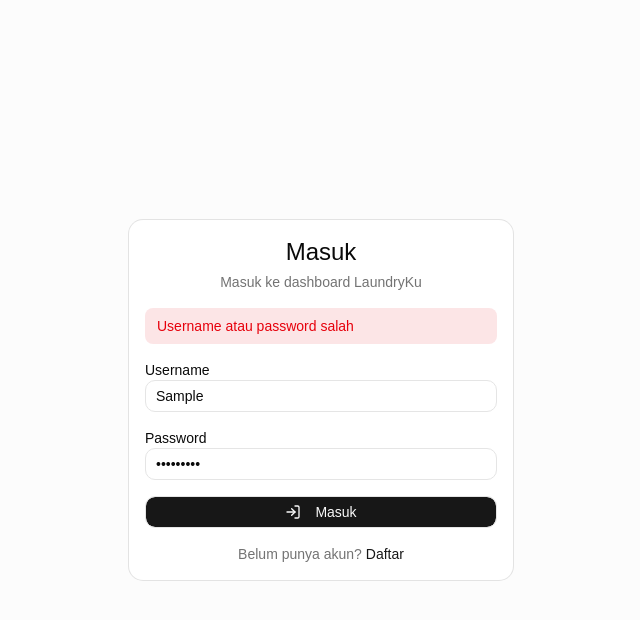
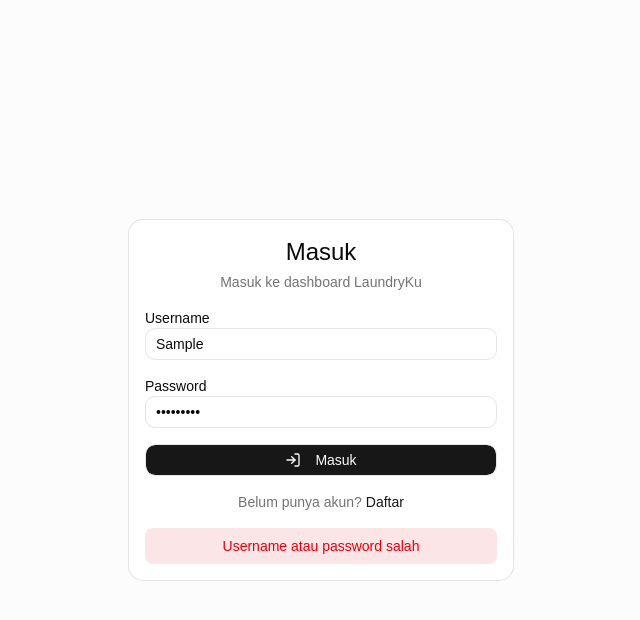
Before and after one commit to Alif-Kopling/LaundryKu, a React app in the folder frontend/: page /login in a window 1280 px wide. Both pictures are taken after typing "Sample", "Sample123" into the empty fields and a click on the button "Masuk". Shown: the top 620 px of the page, without its empty margins (319-959 px from the left). Built offline with nearby package versions, Linux system fonts and the light colour scheme; the HTML template or start-up script is replaced by a standard one.

Commit message:
fix: move login error alert below register link

```diff
--- a/frontend/src/pages/Login.jsx
+++ b/frontend/src/pages/Login.jsx
@@ -44,11 +44,6 @@
         </CardHeader>
         <CardContent>
           <form onSubmit={handleSubmit} className="space-y-4">
-            {error && (
-              <div className="text-sm text-destructive bg-destructive/10 px-3 py-2 rounded-md">
-                {error}
-              </div>
-            )}
             <div className="space-y-2">
               <label className="text-sm font-medium">Username</label>
               <Input
@@ -79,6 +74,11 @@
               Daftar
             </Link>
           </p>
+          {error && (
+            <div className="mt-4 text-sm text-destructive bg-destructive/10 px-3 py-2 rounded-md text-center">
+              {error}
+            </div>
+          )}
         </CardContent>
       </Card>
     </div>
```
